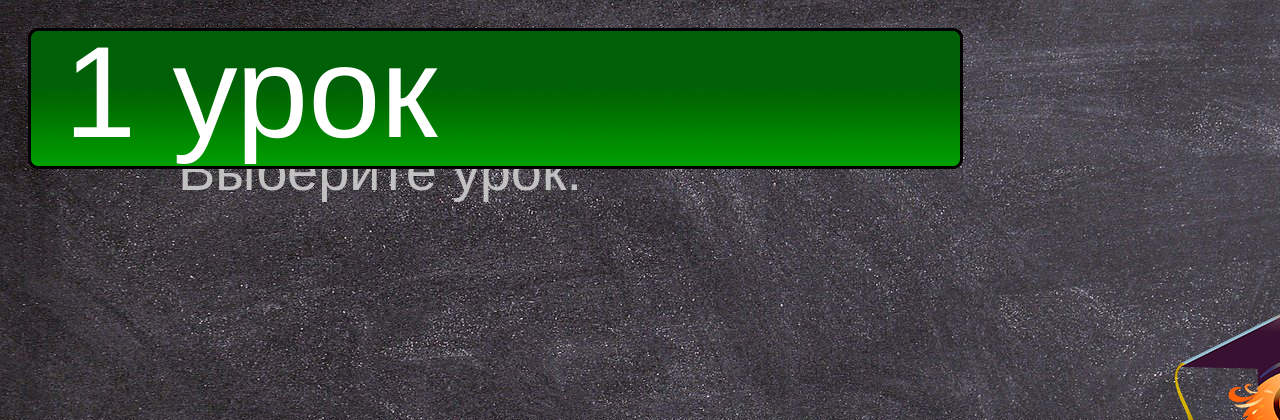
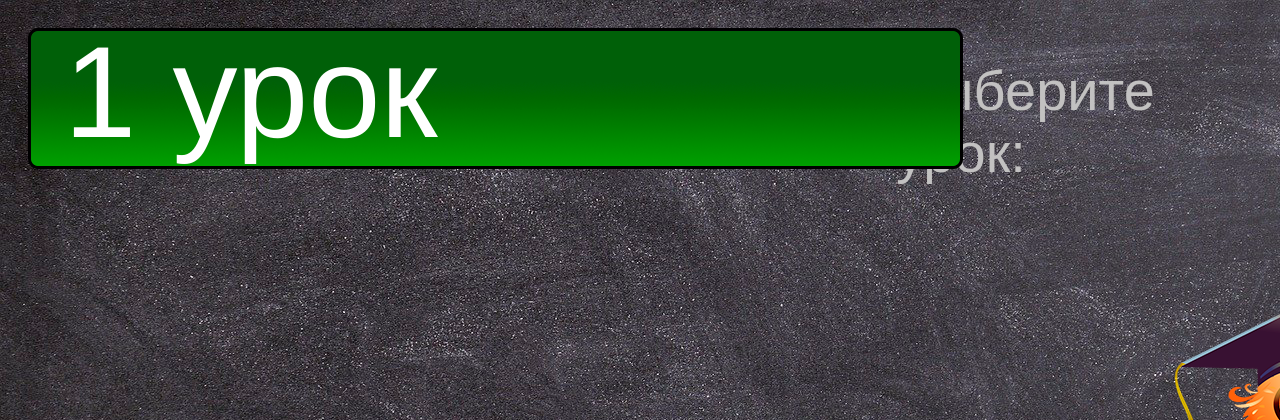
Before and after one commit to JustDasha/yandex-project, a Flask app: page /get_lesson/1 in a window 1280 px wide. Shown: the top 420 px of the page. Run offline with Flask 2, Linux system fonts and the light colour scheme; a user stored in the database is signed in; data comes from the database, SQL or seed files in the repository; both versions use the stored data as it was after the commit; some libraries are stand-ins or nearby versions.

Commit message:
доработка дизайна

```diff
--- a/templates/get_lessons.html
+++ b/templates/get_lessons.html
@@ -19,7 +19,7 @@ background: url(/static/image/8.png);
 
   <div class="child1">
       <header class="header">
-        <h2>Выберите урок:</h2>
+        <h2 style="position:fixed; top:5%;  left:70%">Выберите урок:</h2>
       </header>
     </div>
 
--- a/templates/personal_accaunt.html
+++ b/templates/personal_accaunt.html
@@ -19,7 +19,7 @@ background: url(static/image/8.png);
 
   <div class="child1">
       <header class="header">
-          <center><h2>Личный кабинет</h2></center>
+          <center><h2 style="position:fixed; top:5%;  left:5%">Личный кабинет</h2></center>
       </header>
     </div>
 
```
Also changed, not shown: db/School.sqlite.
